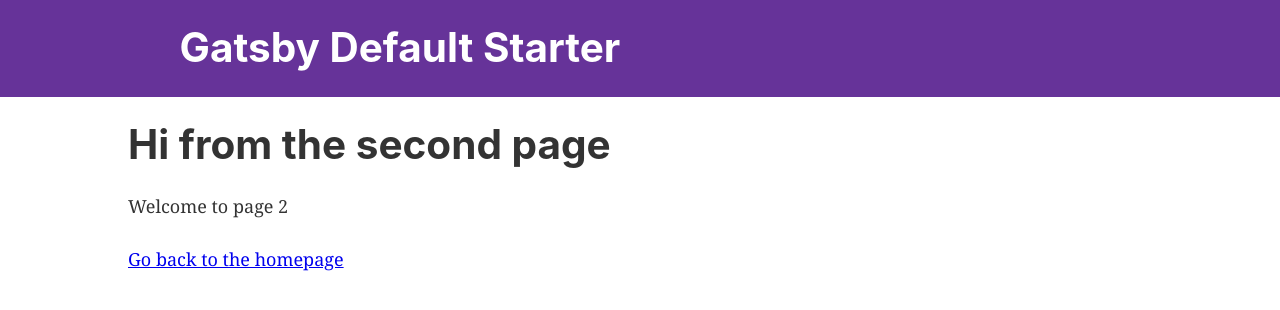
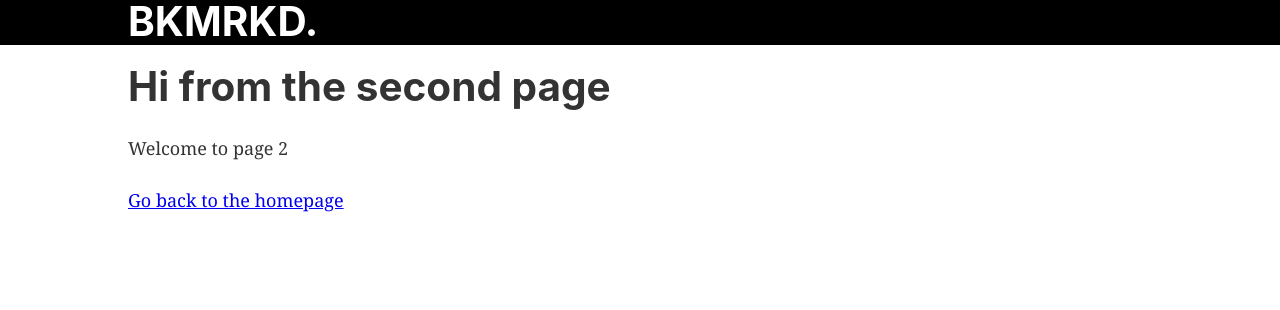
Before and after one commit to nathan-kansu/bkmrk, a Gatsby site: page /page-2 in a window 1280 px wide. Built offline with nearby package versions, Linux system fonts and the light colour scheme; Gatsby itself is replaced by a stand-in of ours.

Commit message:
added Container component

```diff
--- a/gatsby-config.js
+++ b/gatsby-config.js
@@ -1,8 +1,8 @@
 module.exports = {
   siteMetadata: {
-    title: `Gatsby Default Starter`,
-    description: `Kick off your next, great Gatsby project with this default starter. This barebones starter ships with the main Gatsby configuration files you might need.`,
-    author: `@gatsbyjs`,
+    title: `BKMRKD.`,
+    description: `Bookmarks BKMRKD.`,
+    author: `@nathan-kansu`,
   },
   plugins: [
     `gatsby-plugin-react-helmet`,
--- /dev/null
+++ b/src/components/Container.jsx
@@ -0,0 +1,8 @@
+import styled from "styled-components"
+
+const Container = styled.div`
+  max-width: 1024px;
+  margin: auto;
+`
+
+export default Container
--- a/src/components/header.js
+++ b/src/components/Header.jsx
@@ -1,21 +1,17 @@
+import styled from "styled-components"
 import { Link } from "gatsby"
 import PropTypes from "prop-types"
 import React from "react"
+import Container from "./Container"
+
+const StyledHeader = styled.header`
+  background: black;
+  margin-bottom: 20px;
+`
 
 const Header = ({ siteTitle }) => (
-  <header
-    style={{
-      background: `rebeccapurple`,
-      marginBottom: `1.45rem`,
-    }}
-  >
-    <div
-      style={{
-        margin: `0 auto`,
-        maxWidth: 960,
-        padding: `1.45rem 1.0875rem`,
-      }}
-    >
+  <StyledHeader>
+    <Container>
       <h1 style={{ margin: 0 }}>
         <Link
           to="/"
@@ -27,8 +23,8 @@ const Header = ({ siteTitle }) => (
           {siteTitle}
         </Link>
       </h1>
-    </div>
-  </header>
+    </Container>
+  </StyledHeader>
 )
 
 Header.propTypes = {
--- a/src/components/Main.jsx
+++ b/src/components/Main.jsx
@@ -1,8 +1,15 @@
+import React from "react"
 import styled from "styled-components"
+import Container from "./Container"
 
-const Main = styled.main`
+const MainStyled = styled.main`
   margin: 0 auto;
-  max-width: 1024px;
 `
 
+const Main = ({ children }) => (
+  <MainStyled>
+    <Container>{children}</Container>
+  </MainStyled>
+)
+
 export default Main
--- a/src/components/layout.js
+++ b/src/components/layout.js
@@ -9,7 +9,7 @@ import React from "react"
 import PropTypes from "prop-types"
 import { useStaticQuery, graphql } from "gatsby"
 
-import Header from "./header"
+import Header from "./Header"
 import Main from "./Main"
 import "./layout.css"
 
--- a/src/pages/index.js
+++ b/src/pages/index.js
@@ -28,7 +28,7 @@ const IndexPage = () => {
 
   const currentBookmarks = bookmarks
     .filter(bookmark => bookmark.children === undefined)
-    .slice(0, 2)
+    .slice(0, 5)
 
   return (
     <Layout>
```
Also changed, not shown: src/components/Card/index.jsx (+10 -5 lines).
